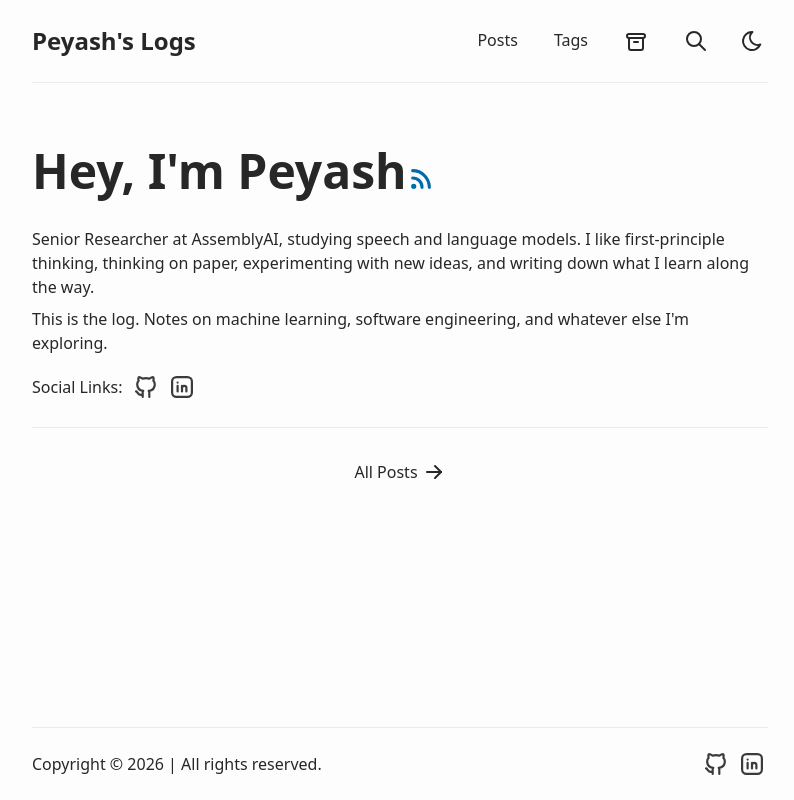
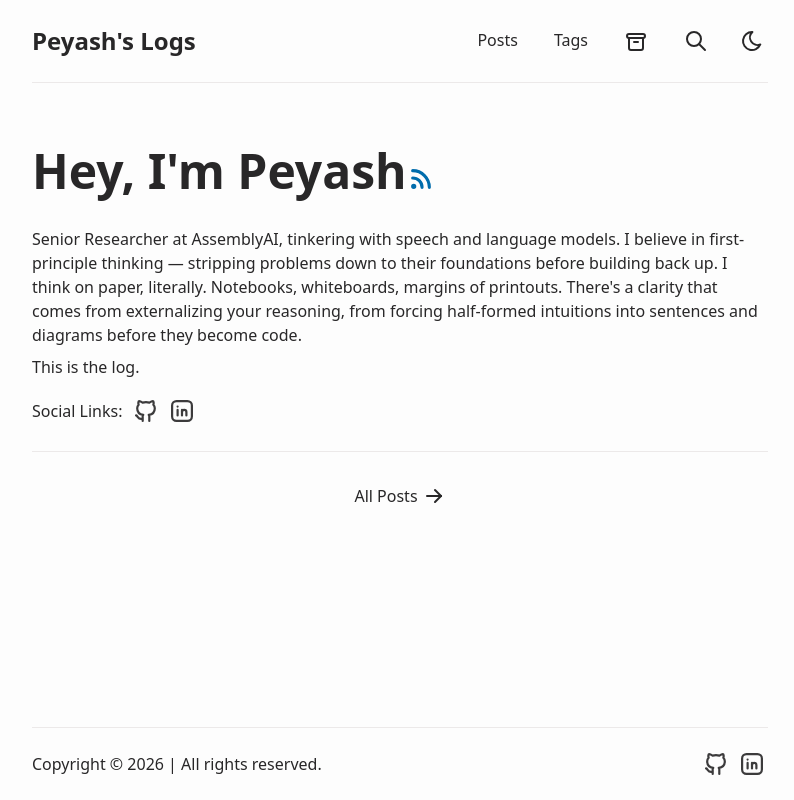
Before and after one commit to taufique74/taufique74.github.io, an Astro site: page / in a window 1280 px wide. Shown: the whole page, without its empty margins (240-1034 px from the left). Built offline with nearby package versions, Linux system fonts and the light colour scheme; Astro itself is replaced by a stand-in of ours.

Commit message:
Rewrite hero bio: first-principle thinking, tinkering framing

```diff
--- a/src/pages/index.astro
+++ b/src/pages/index.astro
@@ -42,13 +42,15 @@ const recentPosts = sortedPosts.filter(({ data }) => !data.featured);
       </a>
 
       <p>
-        Senior Researcher at AssemblyAI, studying speech and language models.
-        I like first-principle thinking, thinking on paper, experimenting with
-        new ideas, and writing down what I learn along the way.
+        Senior Researcher at AssemblyAI, tinkering with speech and language models.
+        I believe in first-principle thinking — stripping problems down to their
+        foundations before building back up. I think on paper, literally.
+        Notebooks, whiteboards, margins of printouts. There's a clarity that
+        comes from externalizing your reasoning, from forcing half-formed
+        intuitions into sentences and diagrams before they become code.
       </p>
       <p class="mt-2">
-        This is the log. Notes on machine learning, software engineering, and
-        whatever else I'm exploring.
+        This is the log.
       </p>
       {
         // only display if at least one social link is enabled
```
